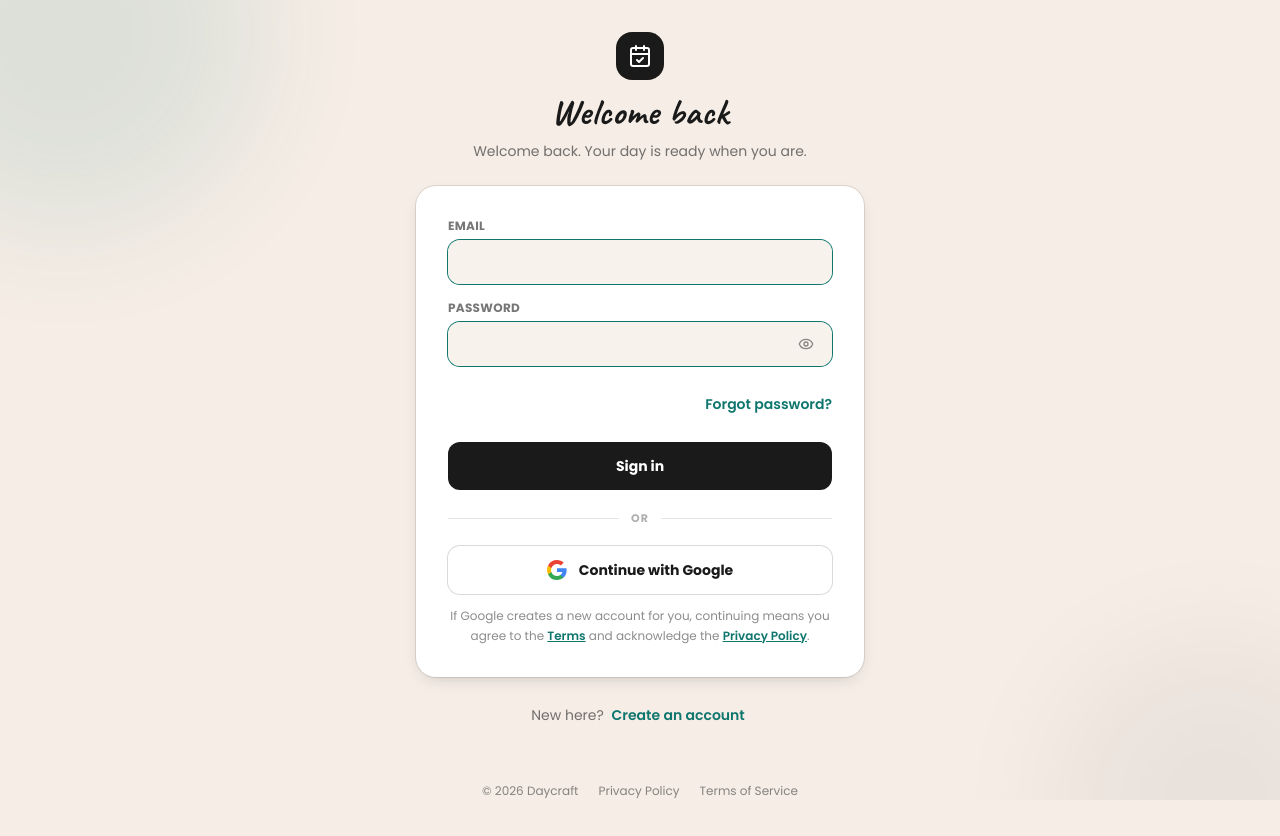
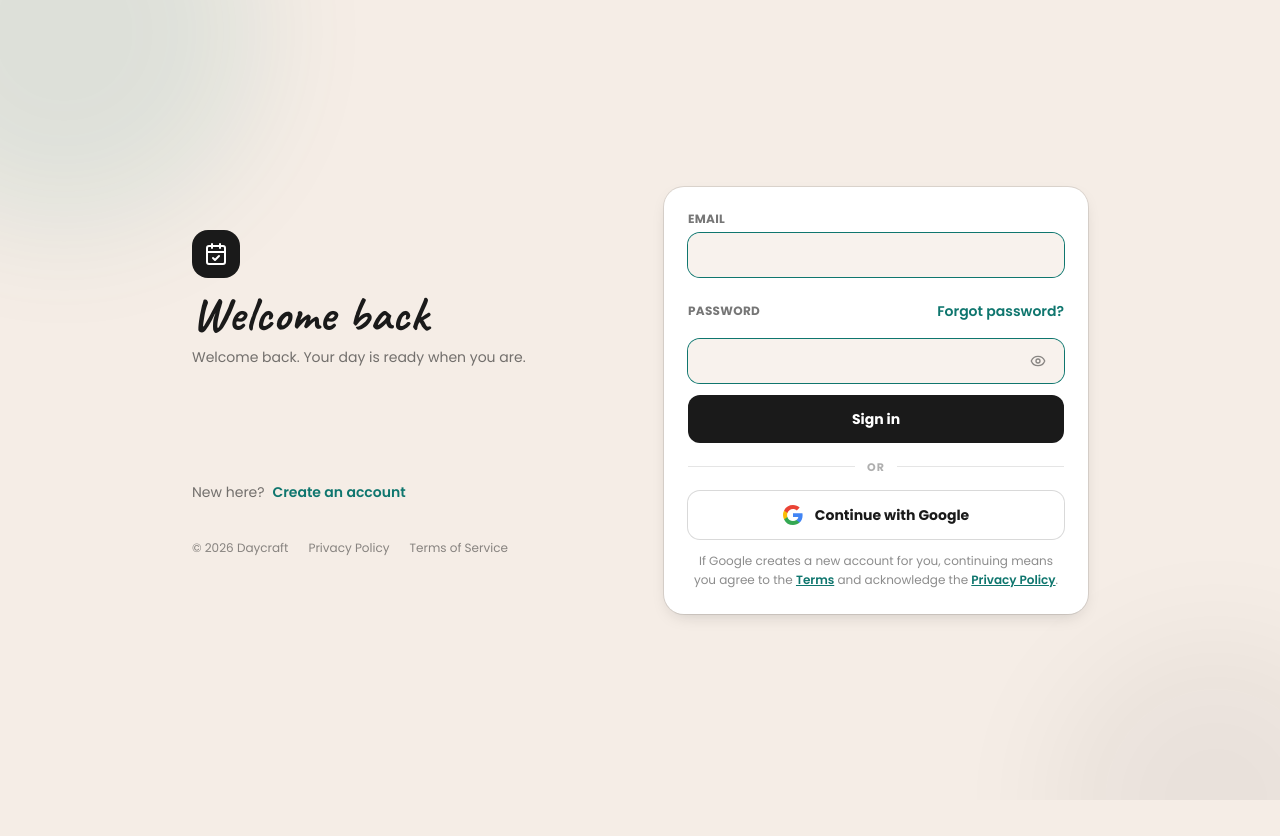
Before and after one commit to danishsary8/weekly_schedule, a React (Vite) app: page /login in a window 1280 px wide. Shown: the top 836 px of the page. After the commit the page ends 800 px from the top, so only its background shows below. Built offline with nearby package versions, Linux system fonts and the light colour scheme; no server answers.

Commit message:
Working on login form

```diff
--- a/src/components/PublicFooter.jsx
+++ b/src/components/PublicFooter.jsx
@@ -1,7 +1,16 @@
 import { Link } from 'react-router-dom'
 
-export default function PublicFooter({ showContact = false }) {
-  return <footer className="mx-auto mt-8 flex max-w-7xl flex-wrap items-center justify-center gap-x-5 gap-y-2 font-sans text-xs text-ink/50">
+/**
+ * Shared legal/footer link row for public pages.
+ *
+ * @param {boolean} showContact Include the provisional contact address.
+ * @param {string}  className   Spacing hook. Defaults to the standard `mt-8`
+ *                              gap; the auth shell overrides it because it
+ *                              positions the footer inside a grid cell that
+ *                              already owns the spacing.
+ */
+export default function PublicFooter({ showContact = false, className = 'mt-8' }) {
+  return <footer className={`mx-auto flex max-w-7xl flex-wrap items-center justify-center gap-x-5 gap-y-2 font-sans text-xs text-ink/50 ${className}`}>
     <span>© {new Date().getFullYear()} Daycraft</span>
     <Link to="/privacy" className="inline-flex min-h-touch items-center hover:text-ink hover:underline">Privacy Policy</Link>
     <Link to="/terms" className="inline-flex min-h-touch items-center hover:text-ink hover:underline">Terms of Service</Link>
--- a/src/components/auth/AuthLayout.jsx
+++ b/src/components/auth/AuthLayout.jsx
@@ -1,13 +1,13 @@
 import { motion, useReducedMotion } from 'framer-motion'
 import { CalendarCheck } from 'lucide-react'
 import PublicFooter from '../PublicFooter.jsx'
-import { BLOCK_GAP, CARD_PADDING_LG, DURATION, EASE, PAGE_GUTTER, TIGHT_GAP } from '../../config/layout.js'
+import { CARD_PADDING, DURATION, EASE, PAGE_GUTTER, TIGHT_GAP } from '../../config/layout.js'
 
 /**
  * Shared shell for Login/Register/password flows.
  *
  * Height strategy — `min-h-viewport` (100dvh with a 100vh fallback) plus
- * `my-auto` on the card column, deliberately not a 100vh shell with
+ * `my-auto` on the content column, deliberately not a 100vh shell with
  * `items-center`:
  *
  *  - 100vh measures the viewport as though mobile browser toolbars were
@@ -15,15 +15,24 @@ import { BLOCK_GAP, CARD_PADDING_LG, DURATION, EASE, PAGE_GUTTER, TIGHT_GAP } fr
  *  - `items-center` on a container whose content overflows pushes the top of
  *    that content above the scroll origin, where it cannot be reached.
  *
- * `my-auto` centres the card when there is spare room and collapses to zero
- * when there is not, so tall content simply scrolls. Comfortable centred card at
- * every width; never full-bleed edge-to-edge inputs on mobile.
+ * `my-auto` centres the column when there is spare room and collapses to zero
+ * when there is not, so tall content simply scrolls.
+ *
+ * Layout — one column on phones and tablets. From `lg` (1024px) the brand block
+ * and legal footer move into a left column beside the form card. Laptops are
+ * wide but often short (a 1024×768 window has roughly 480px of usable height
+ * after browser chrome), so stacking brand above form is what pushed the card
+ * off-screen. Side-by-side spends the width that is actually available.
+ *
+ * Grid placement is explicit rather than order-based so the footer lands after
+ * the card on phones but under the brand block on desktop, without rendering
+ * the legal links twice.
  */
 export default function AuthLayout({ title, subtitle, children, footer }) {
   const reduceMotion = useReducedMotion()
 
   return (
-    <div className={`min-h-viewport flex flex-col bg-cream ${PAGE_GUTTER} py-8`}>
+    <div className={`min-h-viewport flex flex-col bg-cream ${PAGE_GUTTER} py-8 lg:py-4`}>
       {/* ambient wash, consistent with the dashboard */}
       <div className="pointer-events-none fixed inset-0 overflow-hidden" aria-hidden="true">
         <div className="absolute -left-32 -top-40 h-96 w-96 rounded-full bg-career opacity-10 blur-3xl" />
@@ -34,24 +43,38 @@ export default function AuthLayout({ title, subtitle, children, footer }) {
         initial={reduceMotion ? { opacity: 0 } : { opacity: 0, y: 16, scale: 0.98 }}
         animate={{ opacity: 1, y: 0, scale: 1 }}
         transition={{ duration: DURATION.base, ease: EASE }}
-        className="relative mx-auto my-auto w-full max-w-md"
+        className="relative mx-auto my-auto w-full max-w-md lg:max-w-4xl"
       >
-        <div className="mb-6 text-center">
+        <div className="grid gap-y-6 lg:grid-cols-2 lg:items-center lg:gap-x-12 lg:gap-y-4">
+          {/* Brand block — centred when stacked, left-aligned beside the form. */}
+          <div className="text-center lg:col-start-1 lg:row-start-1 lg:text-left">
             <span className="mb-3 inline-flex h-12 w-12 items-center justify-center rounded-2xl bg-ink text-white">
               <CalendarCheck className="h-6 w-6" aria-hidden="true" />
             </span>
-          <h1 className="display-title text-4xl text-ink">
+            <h1 className="display-title text-4xl text-ink lg:text-5xl">
               {title}
             </h1>
             {subtitle && <p className={`${TIGHT_GAP} font-sans text-body-sm text-ink/60`}>{subtitle}</p>}
           </div>
 
-        <div className={`rounded-card bg-paper ${CARD_PADDING_LG} shadow-card ring-1 ring-black/10`}>
+          {/* Form card — spans both rows on desktop so it centres against the
+              brand block and the secondary links. */}
+          <div className="lg:col-start-2 lg:row-start-1 lg:row-end-3">
+            <div className={`rounded-card bg-paper ${CARD_PADDING} shadow-card ring-1 ring-black/10`}>
               {children}
             </div>
+          </div>
 
-        {footer && <div className={`${BLOCK_GAP} text-center font-sans text-body-sm text-ink/60`}>{footer}</div>}
-        <PublicFooter />
+          {/*
+            Secondary action and legal links. Directly beneath the card on
+            phones, where they belong to the primary flow; moved under the brand
+            block on desktop so the form column stays as short as possible.
+          */}
+          <div className="lg:col-start-1 lg:row-start-2">
+            {footer && <div className="text-center font-sans text-body-sm text-ink/60 lg:text-left">{footer}</div>}
+            <PublicFooter className={`${footer ? 'mt-4 lg:mt-3' : 'mt-0'} lg:justify-start`} />
+          </div>
+        </div>
       </motion.div>
     </div>
   )
--- a/src/components/auth/FormField.jsx
+++ b/src/components/auth/FormField.jsx
@@ -7,6 +7,7 @@ import { Eye, EyeOff } from 'lucide-react'
  */
 export default function FormField({
   label,
+  labelAction = null,
   type = 'text',
   value,
   onChange,
@@ -19,12 +20,24 @@ export default function FormField({
   const [revealed, setRevealed] = useState(false)
   const isPassword = type === 'password'
   const resolvedType = isPassword && revealed ? 'text' : type
+  const labelClass = 'block font-sans text-xs font-bold uppercase tracking-wide text-ink/60'
 
   return (
     <div>
-      <label htmlFor={id} className="block font-sans text-xs font-bold uppercase tracking-wide text-ink/60">
-        {label}
-      </label>
+      {/*
+        `labelAction` lets a related control (e.g. "Forgot password?") share the
+        label's row instead of claiming a separate 44px row beneath the input.
+        That keeps the tap target full size while removing ~60px of height from
+        the form, which matters on short laptop viewports.
+      */}
+      {labelAction ? (
+        <div className="flex items-center justify-between gap-3">
+          <label htmlFor={id} className={labelClass}>{label}</label>
+          {labelAction}
+        </div>
+      ) : (
+        <label htmlFor={id} className={labelClass}>{label}</label>
+      )}
 
       <div className="relative mt-1.5">
         <input
--- a/src/components/auth/GoogleButton.jsx
+++ b/src/components/auth/GoogleButton.jsx
@@ -4,5 +4,5 @@ import { fetchGoogleRedirectUrl } from '../../api/services.js'
 export default function GoogleButton({ onError }) {
   const [loading,setLoading]=useState(false)
   const start=async()=>{setLoading(true);try{const data=await fetchGoogleRedirectUrl();window.location.assign(data.url)}catch(error){setLoading(false);onError?.(error.message||'Google sign-in is unavailable.')}}
-  return <><div className="my-5 flex items-center gap-3" aria-hidden="true"><span className="h-px flex-1 bg-black/10"/><span className="font-sans text-label font-bold uppercase tracking-widest text-ink/35">or</span><span className="h-px flex-1 bg-black/10"/></div><button type="button" onClick={start} disabled={loading} className="flex min-h-touch-lg w-full items-center justify-center gap-3 rounded-xl bg-white px-4 font-sans text-sm font-bold text-ink ring-1 ring-black/15 transition-colors hover:bg-cream/50 focus:outline-none focus-visible:ring-2 focus-visible:ring-career disabled:cursor-wait disabled:opacity-60">{loading?<Loader2 className="h-5 w-5 animate-spin"/>:<img src="/google-g.svg" alt="" className="h-5 w-5"/>}{loading?'Connecting to Google…':'Continue with Google'}</button></>
+  return <><div className="my-4 flex items-center gap-3" aria-hidden="true"><span className="h-px flex-1 bg-black/10"/><span className="font-sans text-label font-bold uppercase tracking-widest text-ink/35">or</span><span className="h-px flex-1 bg-black/10"/></div><button type="button" onClick={start} disabled={loading} className="flex min-h-touch-lg w-full items-center justify-center gap-3 rounded-xl bg-white px-4 font-sans text-sm font-bold text-ink ring-1 ring-black/15 transition-colors hover:bg-cream/50 focus:outline-none focus-visible:ring-2 focus-visible:ring-career disabled:cursor-wait disabled:opacity-60">{loading?<Loader2 className="h-5 w-5 animate-spin"/>:<img src="/google-g.svg" alt="" className="h-5 w-5"/>}{loading?'Connecting to Google…':'Continue with Google'}</button></>
 }
--- a/src/pages/LoginPage.jsx
+++ b/src/pages/LoginPage.jsx
@@ -55,7 +55,7 @@ export default function LoginPage() {
         </>
       }
     >
-      <form onSubmit={handleSubmit} className="space-y-4" noValidate>
+      <form onSubmit={handleSubmit} className="space-y-3" noValidate>
         {formError && (
           <div
             role="alert"
@@ -75,6 +75,10 @@ export default function LoginPage() {
           required
         />
 
+        {/*
+          "Forgot password?" shares the label's row rather than occupying its own
+          44px row below the input. Same tap target, ~60px less form height.
+        */}
         <FormField
           label="Password"
           type="password"
@@ -83,9 +87,12 @@ export default function LoginPage() {
           error={errors.password}
           autoComplete="current-password"
           required
+          labelAction={
+            <Link to="/password/forgot" className="inline-flex min-h-touch items-center font-sans text-body-sm font-semibold text-career hover:underline">
+              Forgot password?
+            </Link>
+          }
         />
-
-        <div className="text-right"><Link to="/password/forgot" className="inline-flex min-h-touch items-center font-sans text-sm font-semibold text-career hover:underline">Forgot password?</Link></div>
 
         <SubmitButton loading={loading}>{loading ? 'Signing in…' : 'Sign in'}</SubmitButton>
       </form>
```
Lines whose indentation alone changed are shown as unchanged.
